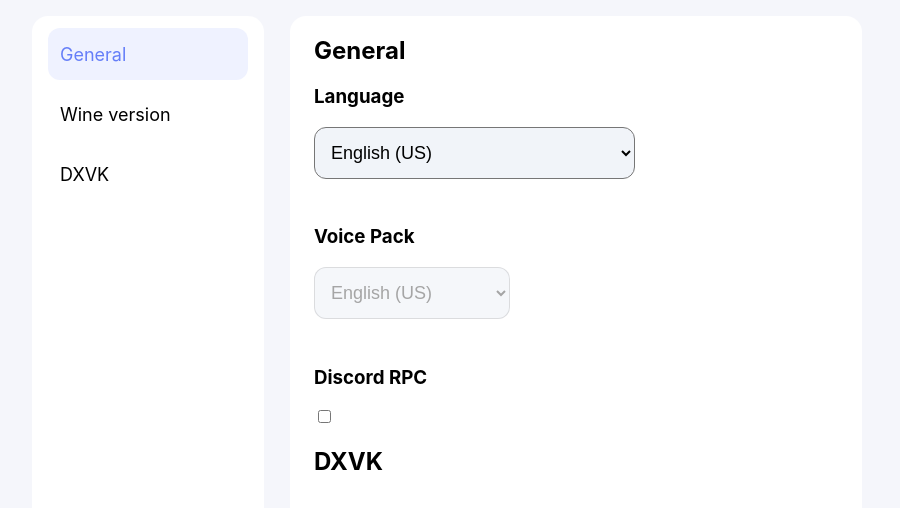
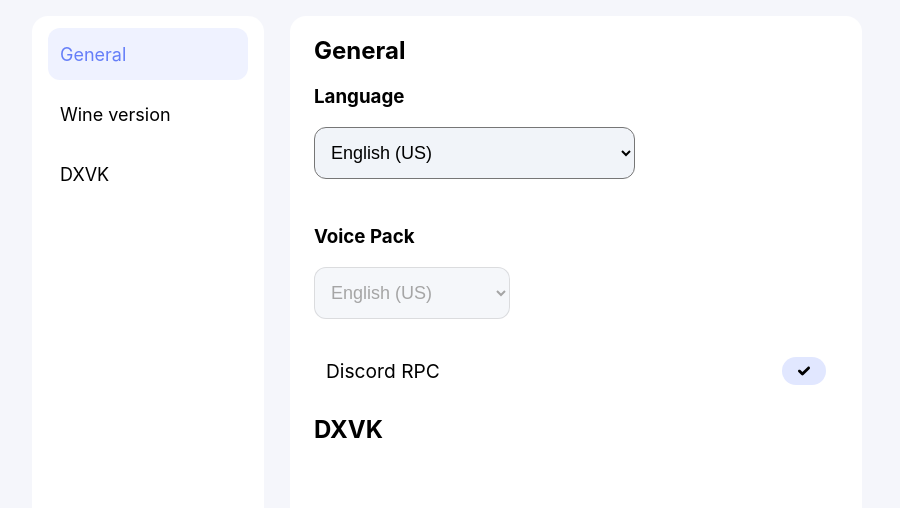
Before and after one commit to an-anime-team/an-anime-game-launcher, an Electron app: page public/html/settings.html in a window 900 px wide. Drawn offline with nearby package versions, Linux system fonts and the light colour scheme; files that its build step writes are made by us from their sources; no server answers.

Commit message:
Made checkboxes design

```diff
--- a/public/html/settings.html
+++ b/public/html/settings.html
@@ -56,9 +56,13 @@
 
                 <br>
 
-                <h3>Discord RPC</h3>
+                <div class="checkbox" id="discord-rpc">
+                    Discord RPC
 
-                <input type="checkbox" id="drpc" name="drpc">
+                    <div class="checkbox-mark">
+                        <svg version="1.1" xmlns="http://www.w3.org/2000/svg" xmlns:xlink="http://www.w3.org/1999/xlink" x="0px" y="0px" width="45.701px" height="45.7px" viewBox="0 0 45.701 45.7" xml:space="preserve"><g><g><path d="M20.687,38.332c-2.072,2.072-5.434,2.072-7.505,0L1.554,26.704c-2.072-2.071-2.072-5.433,0-7.504 c2.071-2.072,5.433-2.072,7.505,0l6.928,6.927c0.523,0.522,1.372,0.522,1.896,0L36.642,7.368c2.071-2.072,5.433-2.072,7.505,0 c0.995,0.995,1.554,2.345,1.554,3.752c0,1.407-0.559,2.757-1.554,3.752L20.687,38.332z"/></g></g></svg>
+                    </div>
+                </div>
 
                 <br>
             </div>
--- a/src/sass/settings.sass
+++ b/src/sass/settings.sass
@@ -113,3 +113,48 @@ body
 
     font-size: 18px
     cursor: pointer
+
+.checkbox
+    display: inline-flex
+    align-items: center
+
+    font-size: larger
+
+    width: calc(100% - 24px)
+    height: 48px
+    padding: 0 12px
+
+    border-radius: 12px
+
+    cursor: pointer
+
+    &:hover
+        background-color: #eff2ff
+
+    .checkbox-mark
+        display: flex
+
+        background-color: #e1e7ff
+
+        border-radius: 16px
+        margin-left: auto
+        padding: 8px 16px
+
+        &:hover
+            background-color: #657ef8
+
+            svg
+                filter: invert(100%) sepia(0%) saturate(0%) hue-rotate(219deg) brightness(102%) contrast(104%)
+
+        svg
+            height: 12px
+            width: 12px
+
+.checkbox-active
+    background-color: #eff2ff
+
+    .checkbox-mark
+        background-color: #657ef8
+
+        svg
+            filter: invert(100%) sepia(0%) saturate(0%) hue-rotate(219deg) brightness(102%) contrast(104%)
```
Also changed, not shown: src/ts/settings.ts (+12 -3 lines).
